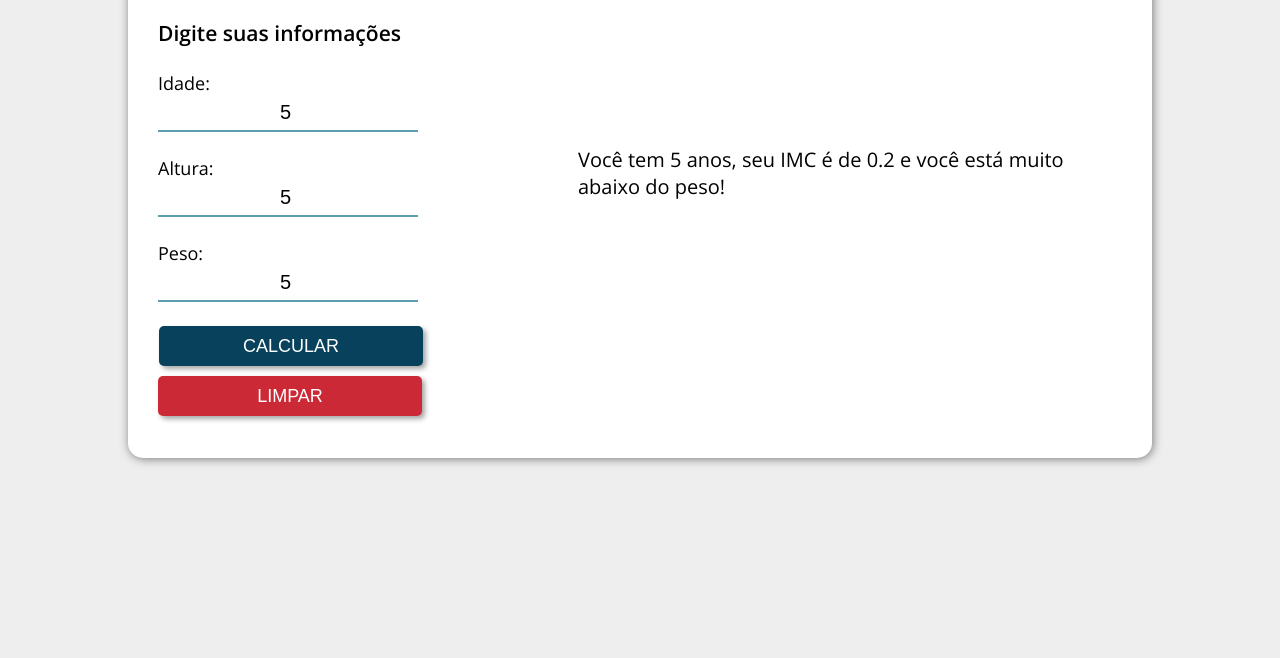
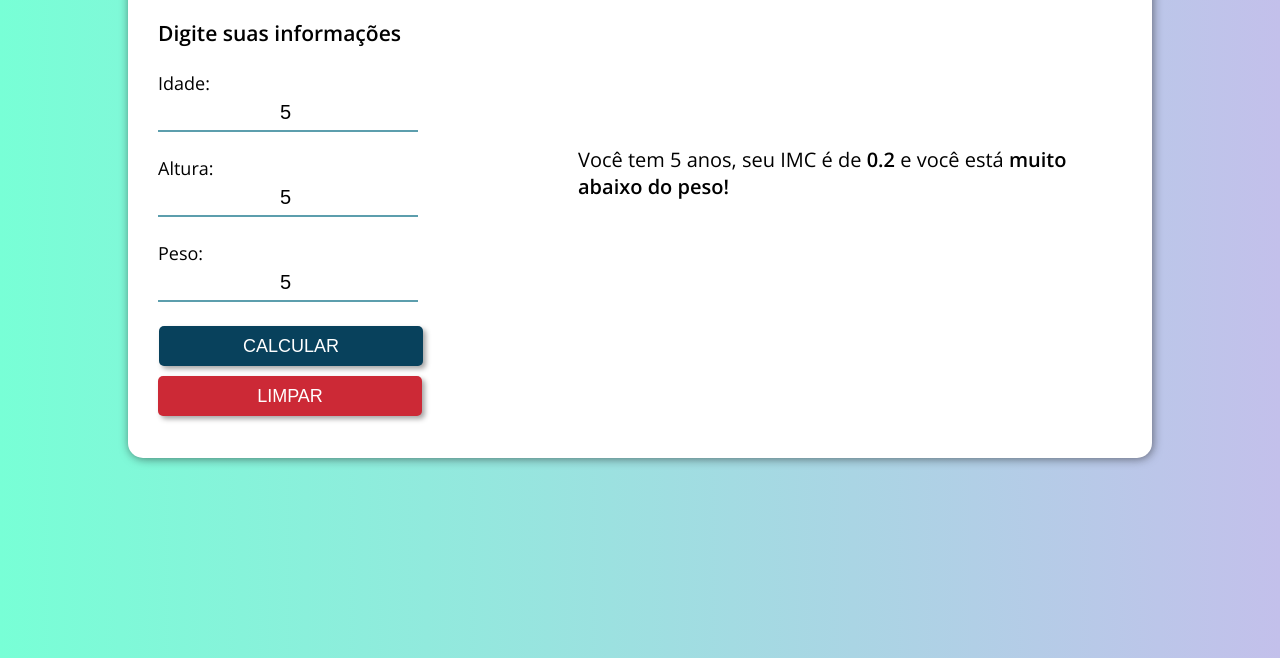
Before and after one commit to W-Carlos/Calculadora-IMC, a plain HTML site: page index.html in a window 1280 px wide. Both pictures are taken after typing "5", "5", "5" into the empty fields and a click on the button "CALCULAR". Shown: the part 142-800 px from the top of the page. Drawn offline with nearby package versions, Linux system fonts and the light colour scheme.

Commit message:
favicon
adicionei o favicon e coloquei um gradiente no background

```diff
--- a/index.html
+++ b/index.html
@@ -8,6 +8,7 @@
     <link rel="stylesheet" href="style.css">
     <link rel="preconnect" href="https://fonts.gstatic.com">
     <link href="https://fonts.googleapis.com/css2?family=Open+Sans:wght@300;400;600&display=swap" rel="stylesheet">
+    <link rel="shortcut icon" href="calculator.ico" type="image/x-icon">
 </head>
 <body>
     <section>
@@ -28,6 +29,7 @@
         <div id="res">
 
             <p>O índice de massa corporal (IMC) é uma medida internacional usada para calcular se uma pessoa está no peso ideal. Desenvolvido pelo polímata Lambert Quételet, trata-se de um método fácil e rápido para a avaliação do nível de gordura de cada pessoa.</p>
+
         </div>
     </section>
     <script src="script.js"></script>
--- a/script.js
+++ b/script.js
@@ -9,7 +9,7 @@ function calcular() {
 
     //Validação de dados
     if(idade == 0 || altura == 0 || peso == 0) {
-        res.innerHTML = 'Preencha todos od campos!'
+        res.innerHTML = 'Preencha todos os campos!'
     } else {
 
       let IMC = (peso / (altura * altura)).toFixed(1)
@@ -32,7 +32,7 @@ function calcular() {
           tabela = 'com obesidade grau 3 (mórbida)!'
       }
 
-      res.innerHTML = `Você tem ${idade} anos, seu IMC é de ${IMC} e você está ${tabela}`
+      res.innerHTML = `Você tem ${idade} anos, seu IMC é de <strong>${IMC}</strong> e você está <strong>${tabela}</strong>`
     }
 
 }
--- a/style.css
+++ b/style.css
@@ -5,8 +5,9 @@
 
 body {
     font: normal 15pt Arial;
-    background: #EEEEEE;
+    /*background: #EEEEEE;*/
     font-family: 'Open Sans', sans-serif;
+    background: linear-gradient(to right,#78FFD6, #c3c0eb);
 }
 
 section {
@@ -52,6 +53,7 @@ h1 {
     text-align: center;
     border: none;
     border-bottom: 2px solid #5C9EAD;
+
 }
 
 #input-alt {
```
Also changed, not shown: calculator.ico (added).
